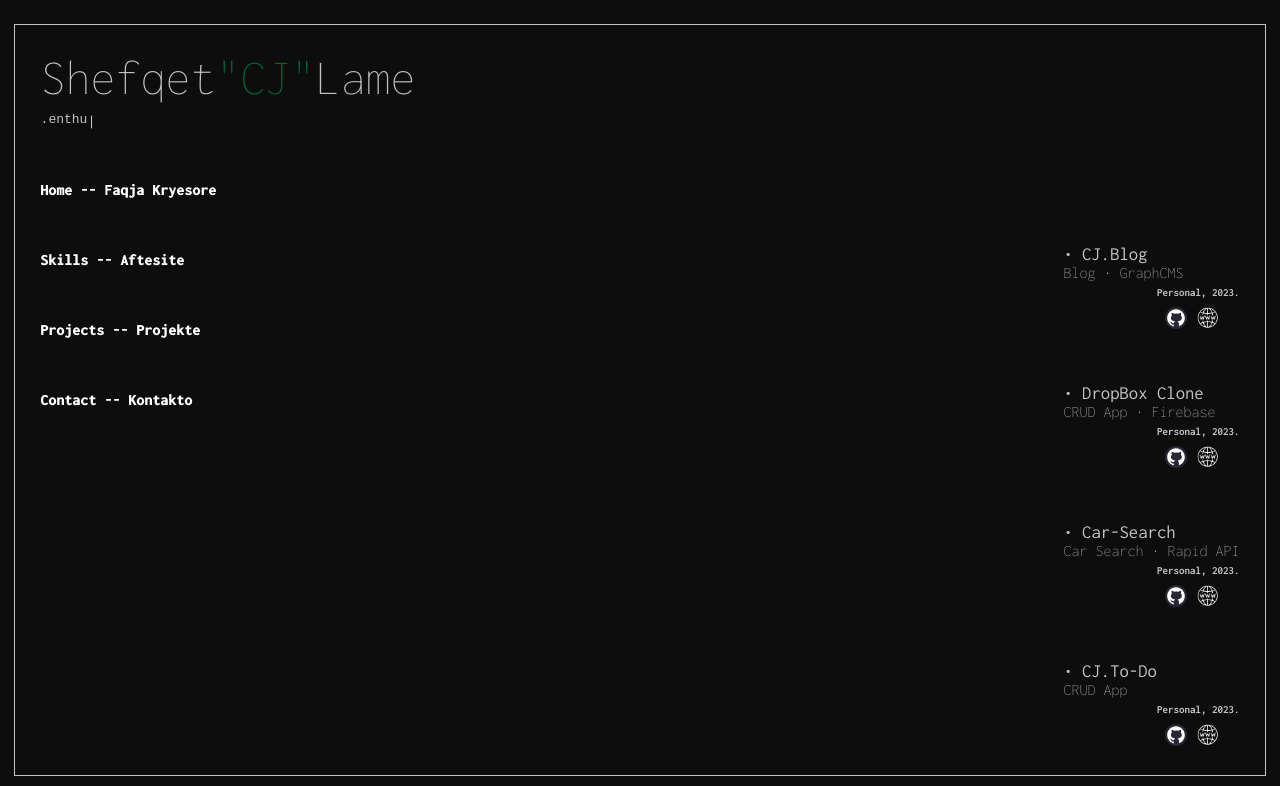
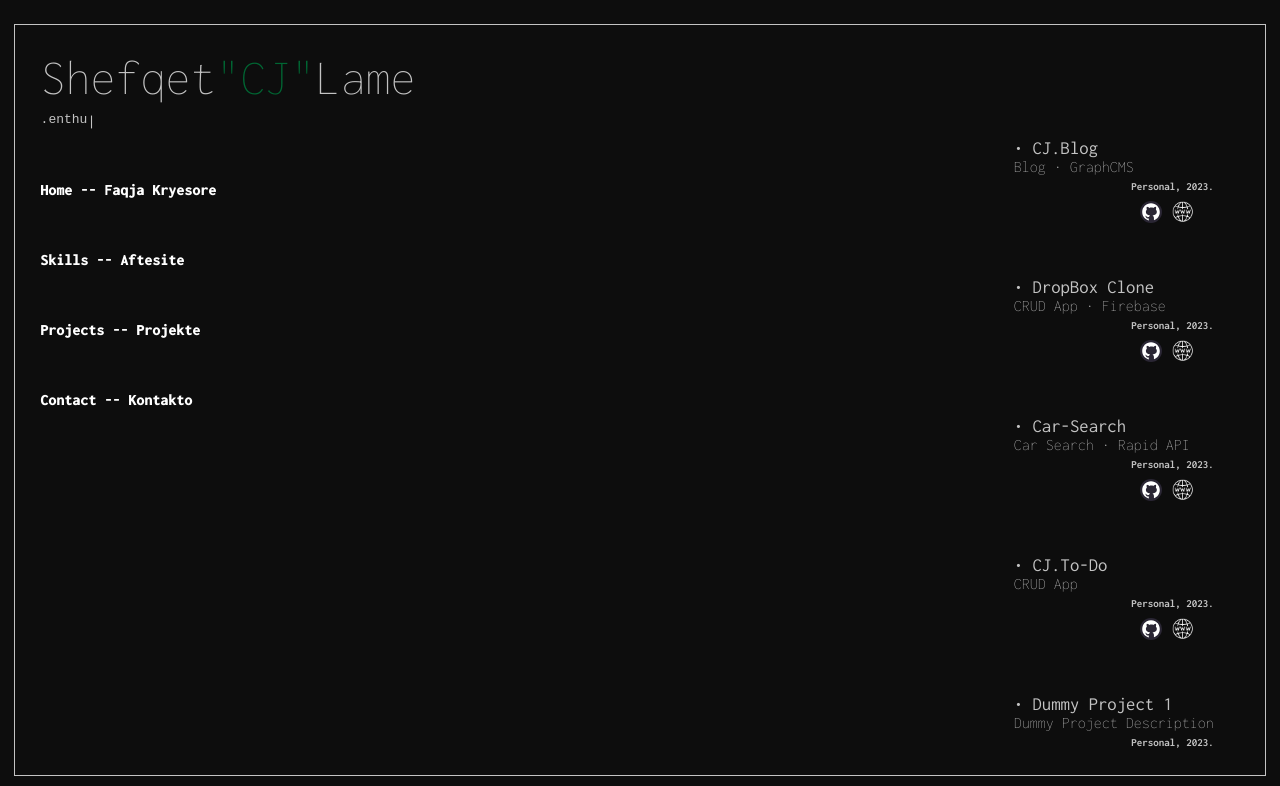
Before and after one commit to cetijunior/CJ.Portfolio, a React (Vite) app: page /Projects in a window 1280 px wide. Shown: the top 786 px of the page. Built offline with nearby package versions, Linux system fonts and the light colour scheme.

Commit message:
first commit

```diff
--- a/package.json
+++ b/package.json
@@ -1,5 +1,5 @@
 {
-  "name": "portfoliocard",
+  "name": "cj.portfolio",
   "private": true,
   "version": "0.0.0",
   "type": "module",
--- a/src/components/data/data.js
+++ b/src/components/data/data.js
@@ -22,9 +22,38 @@ export const projects = [
   },
   {
     name: "CJ.To-Do",
-    projects: "CRUD App ",
+    projects: "CRUD App",
     year: "Personal, 2023.",
     url: "https://github.com/cetijunior/ToDo",
     web: "https://cj-to-do.vercel.app/",
   },
+  // Add 4 more dummy projects
+  {
+    name: "Dummy Project 1",
+    projects: "Dummy Project Description",
+    year: "Personal, 2023.",
+    url: "https://github.com/cetijunior/dummy1",
+    web: "https://dummy1.vercel.app/",
+  },
+  {
+    name: "Dummy Project 2",
+    projects: "Dummy Project Description",
+    year: "Personal, 2023.",
+    url: "https://github.com/cetijunior/dummy2",
+    web: "https://dummy2.vercel.app/",
+  },
+  {
+    name: "Dummy Project 3",
+    projects: "Dummy Project Description",
+    year: "Personal, 2023.",
+    url: "https://github.com/cetijunior/dummy3",
+    web: "https://dummy3.vercel.app/",
+  },
+  {
+    name: "Dummy Project 4",
+    projects: "Dummy Project Description",
+    year: "Personal, 2023.",
+    url: "https://github.com/cetijunior/dummy4",
+    web: "https://dummy4.vercel.app/",
+  },
 ];
--- a/src/components/homepage/About.jsx
+++ b/src/components/homepage/About.jsx
@@ -43,6 +43,7 @@ const AboutDiv = styled(motion.div)`
     margin-bottom: 2.5rem;
     margin-top: 1rem;
     overflow-y: scroll;
+    overflow-x: hidden;
   }
 }
 `;
@@ -54,7 +55,7 @@ const About = () => {
       whileInView="show"
       viewport={{ once: false, amount: 0.25 }}
     >
-      <ContainerSlideIn variants={fadeIn("left", "tween", 0.2, 0.8)}>
+      <ContainerSlideIn variants={fadeIn("left", "tween", 0.2, 0.6)}>
       <div>
     <p>
       Hey there! I'm CJ, a self-taught Front-end Jr. Developer, passionate about web development and remote work.
--- a/src/components/homepage/Home.jsx
+++ b/src/components/homepage/Home.jsx
@@ -22,8 +22,9 @@ const Background = styled.div`
   font-family: "Inconsolata", monospace;
   overflow: hidden;
 
-  @media (max-width: 650px) {
+  @media (max-width: 450px) {
     height: 100vh;
+    overflow: none;
   }
 `;
 
--- a/src/pages/Projects.jsx
+++ b/src/pages/Projects.jsx
@@ -7,24 +7,25 @@ import { projects } from "../components/data/data";
 import web from "../assets/web.png";
 import Github from "../assets/github.svg";
 
-const Conteiner = styled(motion.div)`
-  display: flex;
-  flex-direction: column;
-  flex-wrap: wrap;
+const Container = styled(motion.div)`
+  display: grid;
+  grid-template-columns: repeat(auto-fill, minmax(250px, 1fr));
   justify-content: flex-end;
-  height: auto;
+  height: 85%;
   color: #c3c3c3;
   position: absolute;
+  margin: 1.6rem;
   bottom: 0;
   right: 0;
   font-family: "Inconsolata", monospace;
-  z-index: 99;
+  overflow-y: scroll;
+  overflow-x: hidden;
+
 
   &::-webkit-scrollbar {
     width: 8px;
-    height: 4px;
+    height: 8px;
   }
-
 
   &::-webkit-scrollbar-thumb {
     background-color: #006633;
@@ -36,15 +37,15 @@ const Conteiner = styled(motion.div)`
   }
 
   @media (max-width: 650px) {
-    width: 350px;
+    width: auto;
+    height: 150px;
     display: flexbox;
-    flex-direction: column;
-    height: 250px;
+    align-items: start;
+    flex-direction: row;
     position: relative;
-    margin-left: -1.6rem;
-    margin-bottom: -1rem;
-    margin-top: 1rem;
-    overflow-y: scroll;
+    margin-right: 10px;
+    overflow-x: scroll;
+    overflow-y: hidden;
   }
 `;
 
@@ -63,12 +64,13 @@ const Social = styled.img`
   height: 22px;
   margin-top: 6px;
   cursor: pointer;
+  align-self: center;
 `;
 
 const Projects = () => {
   return (
     <>
-      <Conteiner
+      <Container
         variants={staggerContainer}
         initial="hidden"
         whileInView="show"
@@ -111,7 +113,7 @@ const Projects = () => {
             </ContainerSlideIn>
           );
         })}
-      </Conteiner>
+      </Container>
     </>
   );
 };
--- a/src/pages/Skills.jsx
+++ b/src/pages/Skills.jsx
@@ -2,22 +2,25 @@ import React, { useState } from "react";
 import styled from "styled-components";
 import { motion } from "framer-motion";
 
-const Conteiner = styled(motion.div)`
-  display: flex;
-  flex-direction: column;
+const Container = styled(motion.div)`
+  display: grid;
   justify-content: flex-end;
-  width: 35%;
-  height: 40%;
+  width: 50%;
+  height: 80%;
   color: #c3c3c3;
   position: absolute;
-  margin-bottom: -1rem;
+  margin: 1.6rem;
+  margin-left: -0.5rem;
   padding: 1.6rem;
   bottom: 0;
   right: 0;
   font-family: "Inconsolata", monospace;
+  overflow-y: scroll;
+  overflow-x: hidden;
+
 
   &::-webkit-scrollbar {
-    width: 4px;
+    width: 8px;
     height: 8px;
   }
 
@@ -35,14 +38,24 @@ const Conteiner = styled(motion.div)`
   }
 
   @media (max-width: 650px) {
-    width: 250px;
-    height: 180px;
+    width: auto;
+    height: auto;
     display: flexbox;
     flex-direction: row;
     position: relative;
-    margin-left: 10px;
     margin-right: 10px;
     overflow-x: scroll;
+    overflow-y: hidden;
+
+    p:not(:first-child :second-child) {
+      display: none;
+    }
+
+    p.expanded {
+      display: block;
+    }
+  }
+
   }
 `;
 
@@ -56,6 +69,7 @@ const StyledSkill = styled.div`
   background-color: #1a1a1a; /* Match your color theme */
   padding: 1rem;
   height: auto;
+  width: auto;
   border-radius: 15px;
   cursor: pointer;
   transition: background-color 0.3s;
@@ -64,11 +78,12 @@ const StyledSkill = styled.div`
     background-color:  #006633;
   }
 
-  @media (max-width: 800px) {
-    column-count: 2;
+  @media (max-width: 650px) {
     display: flex;
-    margin: 5px;
+    margin: 20px;
+    margin-left: -1rem;
     padding: 1rem;
+    padding-left: 1rem;
     flex-direction: column;
   }
 `;
@@ -78,35 +93,71 @@ const Skills = () => {
   const skillsList = [
     {
       name: "JavaScript",
-      experience: 90,
+      experience: 85,
       details: "Core language features, asynchronous programming, ES6+",
     },
     {
-      name: "React",
+      name: "React.js",
       experience: 80,
       details: "Component-based architecture, JSX syntax, state and props management",
     },
     {
-      name: "HTML",
-      experience: 95,
-      details: "Structure and semantics of HTML elements, HTML5 features",
+      name: "HTML5",
+      experience: 90,
+      details: "Semantic HTML, accessibility, responsive design",
     },
     {
-      name: "CSS",
+      name: "CSS3",
       experience: 85,
-      details: "Selectors, box model, Flexbox and Grid, responsive design",
+      details: "Selectors, box model, Flexbox, Grid, animations, preprocessors (Sass/SCSS)",
     },
     {
       name: "Node.js",
       experience: 75,
-      details: "Server-side JavaScript, npm, event-driven architecture",
+      details: "Server-side JavaScript, npm, Express.js, RESTful APIs",
     },
     {
-      name: "NextJS",
+      name: "Next.js",
       experience: 70,
-      details: "React framework with server-side rendering, routing, and more",
+      details: "React framework with server-side rendering, routing, API integration",
+    },
+    {
+      name: "TypeScript",
+      experience: 60,
+      details: "Typed superset of JavaScript, static typing for large-scale applications",
+    },
+    {
+      name: "Git",
+      experience: 80,
+      details: "Version control, branching, merging, pull requests",
+    },
+    {
+      name: "Responsive Design",
+      experience: 85,
+      details: "Media queries, mobile-first design, cross-browser compatibility",
+    },
+    {
+      name: "Webpack",
+      experience: 70,
+      details: "Module bundler, asset management, code splitting",
+    },
+    {
+      name: "Testing",
+      experience: 65,
+      details: "Unit testing, integration testing, Jest, React Testing Library",
+    },
+    {
+      name: "Database (MongoDB)",
+      experience: 50,
+      details: "Basic CRUD operations, schema design",
+    },
+    {
+      name: "GraphQL",
+      experience: 40,
+      details: "Query language, Apollo Client, server-side implementation",
     },
   ];
+
 
   const [selectedSkill, setSelectedSkill] = useState(null);
 
@@ -129,7 +180,7 @@ const Skills = () => {
 
   return (
     <>
-      <Conteiner
+      <Container
         initial="hidden"
         animate="visible"
         variants={floatFromRightVariants}
@@ -141,13 +192,18 @@ const Skills = () => {
               <p>Experience: {skill.experience}%</p>
               {selectedSkill === i && (
                 <div>
-                  <p>{skill.details}</p>
+                  <p>Details:</p>
+                  <ol style={{ paddingLeft: 0, marginLeft: 20 }}>
+                    {skill.details.split(',').map((item, index) => (
+                      <li key={index}>{item.trim()}</li>
+                    ))}
+                  </ol>
                 </div>
               )}
             </StyledSkill>
           </ContainerSlideIn>
         ))}
-      </Conteiner>
+      </Container>
     </>
   );
 };
```
Also changed, not shown: 1 other file (tests, documents, lock files or other folders).
